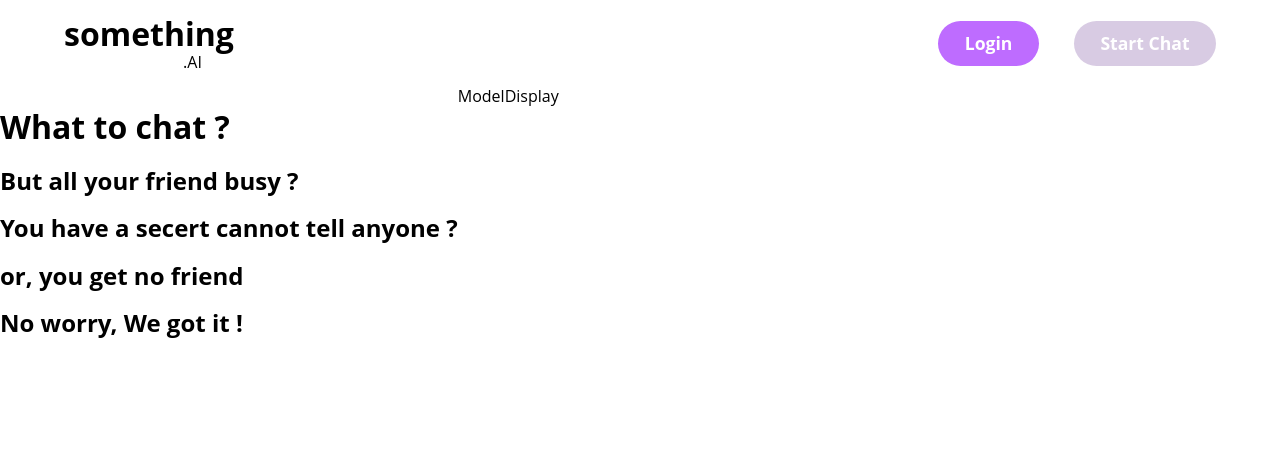
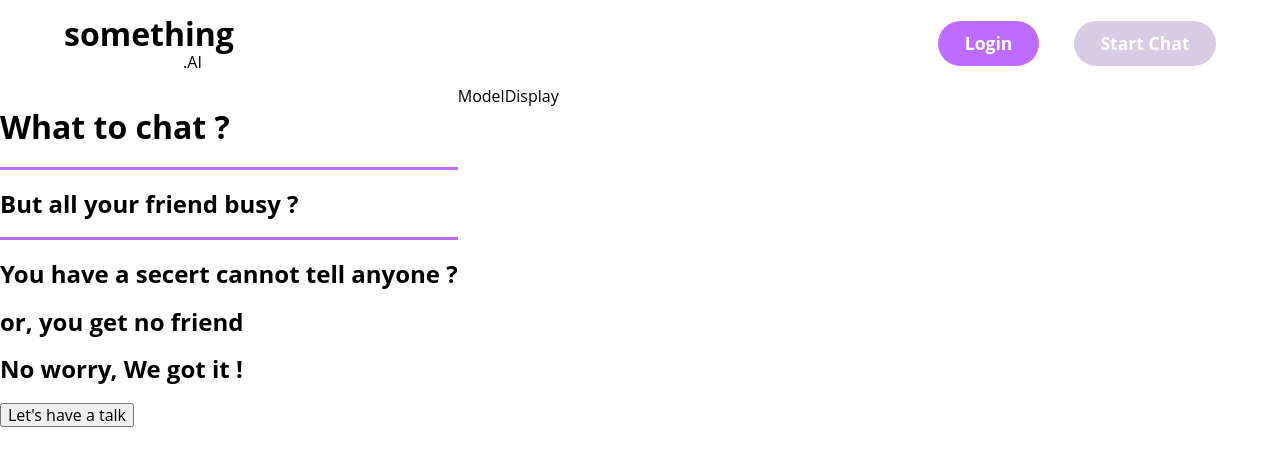
Before and after one commit to xli52/something.ai, a React (Create React App) app in the folder client/: page / in a window 1280 px wide. Shown: the top 466 px of the page. Built offline with nearby package versions, Linux system fonts and the light colour scheme; no server answers.

Commit message:
finish html  inside introBody

```diff
--- a/client/src/components/home/Intro.jsx
+++ b/client/src/components/home/Intro.jsx
@@ -10,6 +10,7 @@ export default function Intro() {
       <h2>You have a secert cannot tell anyone ?</h2>
       <h2>or, you get no friend</h2>
       <h2>No worry, We got it !</h2>
+      <button className="btn">Let's have a talk</button>
     </div>
   );
 }
--- a/client/src/components/home/syles.scss
+++ b/client/src/components/home/syles.scss
@@ -1,4 +1,11 @@
 .mainBody {
   display: flex;
   flex-direction: row;
+
+  .introBody {
+    .line {
+      height: 3px;
+      background: #be6cff;
+    }
+  }
 }
```
